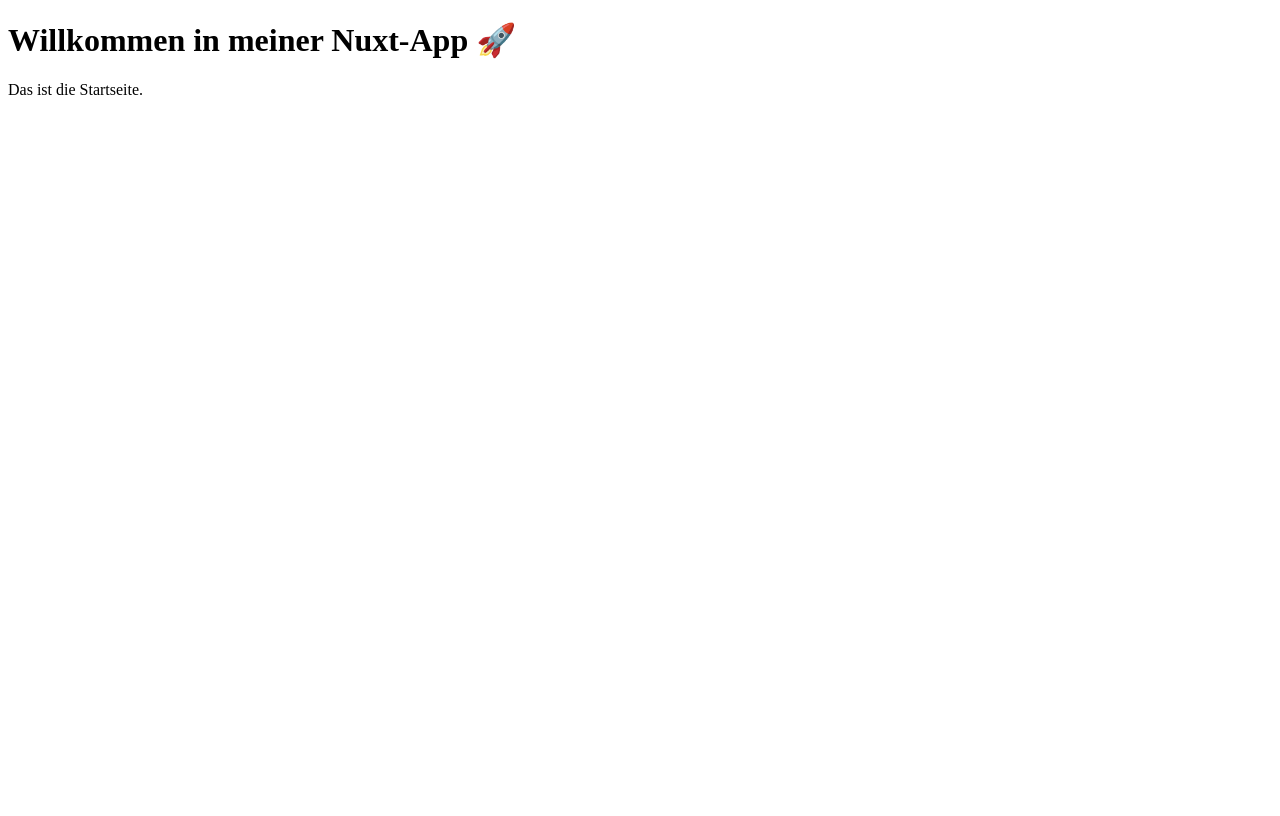
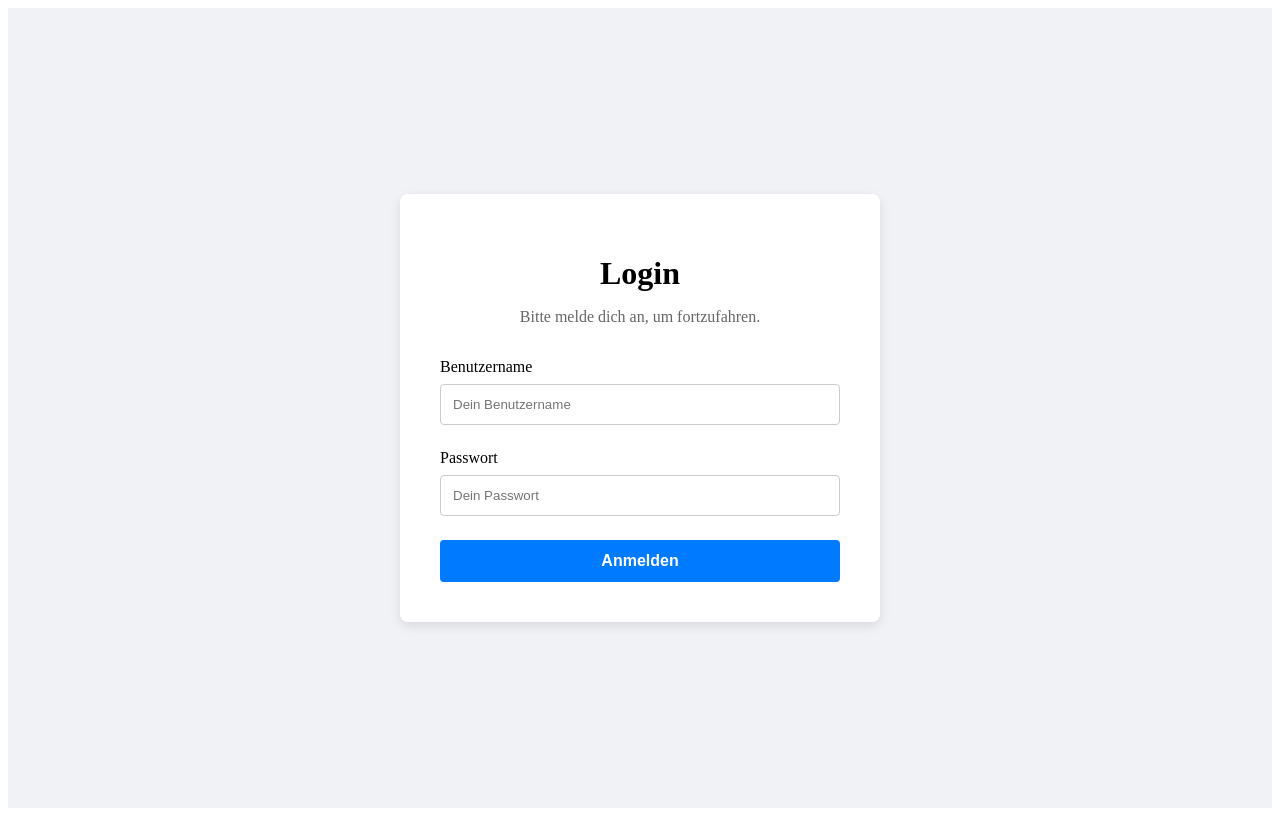
Before and after one commit to LLJM10/Webapp, a Nuxt app in the folder frontend/: page / in a window 1280 px wide. Built offline with nearby package versions, Linux system fonts and the light colour scheme.

Commit message:
example login page in index.vue

```diff
--- a/frontend/pages/index.vue
+++ b/frontend/pages/index.vue
@@ -1,6 +1,120 @@
 <template>
-  <div>
-    <h1>Willkommen in meiner Nuxt-App 🚀</h1>
-    <p>Das ist die Startseite.</p>
+  <!-- Haupt-Container für die Seite -->
+  <div class="login-container">
+    <!-- Das Formular selbst -->
+    <div class="login-form">
+      <h1 class="title">Login</h1>
+      <p class="subtitle">Bitte melde dich an, um fortzufahren.</p>
+
+      <!-- Eingabefeld für den Benutzernamen -->
+      <div class="input-group">
+        <label for="username">Benutzername</label>
+        <!-- v-model verknüpft dieses Feld mit der 'username'-Variable im Script -->
+        <input id="username" v-model="username" type="text" placeholder="Dein Benutzername" />
+      </div>
+
+      <!-- Eingabefeld für das Passwort -->
+      <div class="input-group">
+        <label for="password">Passwort</label>
+        <!-- v-model verknüpft dieses Feld mit der 'password'-Variable im Script -->
+        <input id="password" v-model="password" type="password" placeholder="Dein Passwort" />
+      </div>
+
+      <!-- Login-Button, der die 'handleLogin'-Funktion aufruft -->
+      <button @click="handleLogin" class="login-button">Anmelden</button>
+    </div>
   </div>
 </template>
+
+<script setup lang="ts">
+// Importiert 'ref', um reaktive Variablen zu erstellen
+import { ref } from 'vue';
+
+// Definiert die Variablen, die an die Eingabefelder gebunden sind.
+// 'ref' sorgt dafür, dass die Seite auf Änderungen reagiert.
+const username = ref('');
+const password = ref('');
+
+// Diese Funktion wird ausgeführt, wenn der Button geklickt wird.
+const handleLogin = () => {
+  // Für den Test geben wir die Daten in der Browser-Konsole aus.
+  console.log('Login versucht mit:', {
+    username: username.value,
+    password: password.value,
+  });
+
+  // NÄCHSTER SCHRITT:
+  // Hier würdest du den Code einfügen, um diese Daten an dein Django-Backend
+  // zu senden, z.B. mit der 'fetch'-API.
+  alert(`Login-Versuch mit Benutzer: ${username.value}`);
+};
+</script>
+
+<style scoped>
+/* Stellt sicher, dass der Container die volle Höhe hat und zentriert ist */
+.login-container {
+  display: flex;
+  justify-content: center;
+  align-items: center;
+  min-height: 100vh;
+  background-color: #f0f2f5;
+}
+
+/* Das Styling für die Formular-Box */
+.login-form {
+  background: white;
+  padding: 2.5rem;
+  border-radius: 8px;
+  box-shadow: 0 4px 12px rgba(0, 0, 0, 0.1);
+  width: 100%;
+  max-width: 400px;
+  text-align: center;
+}
+
+.title {
+  font-size: 2rem;
+  font-weight: bold;
+  margin-bottom: 0.5rem;
+}
+
+.subtitle {
+  color: #666;
+  margin-bottom: 2rem;
+}
+
+.input-group {
+  text-align: left;
+  margin-bottom: 1.5rem;
+}
+
+.input-group label {
+  display: block;
+  margin-bottom: 0.5rem;
+  font-weight: 500;
+}
+
+.input-group input {
+  width: 100%;
+  padding: 0.75rem;
+  border: 1px solid #ccc;
+  border-radius: 4px;
+  box-sizing: border-box; /* Stellt sicher, dass Padding die Breite nicht beeinflusst */
+}
+
+.login-button {
+  width: 100%;
+  padding: 0.75rem;
+  border: none;
+  border-radius: 4px;
+  background-color: #007bff;
+  color: white;
+  font-size: 1rem;
+  font-weight: bold;
+  cursor: pointer;
+  transition: background-color 0.2s;
+}
+
+.login-button:hover {
+  background-color: #0056b3;
+}
+</style>
```
Also changed, not shown: 1 other file (tests, documents, lock files or other folders).
